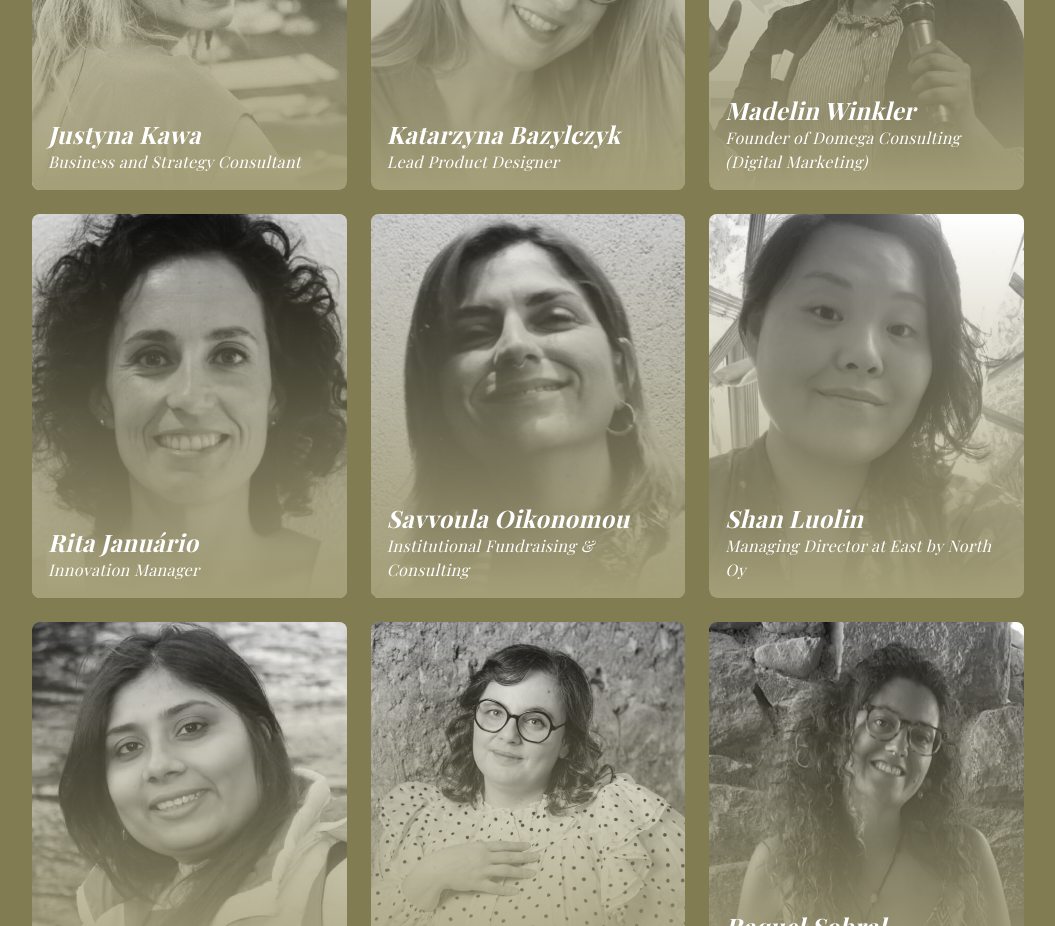
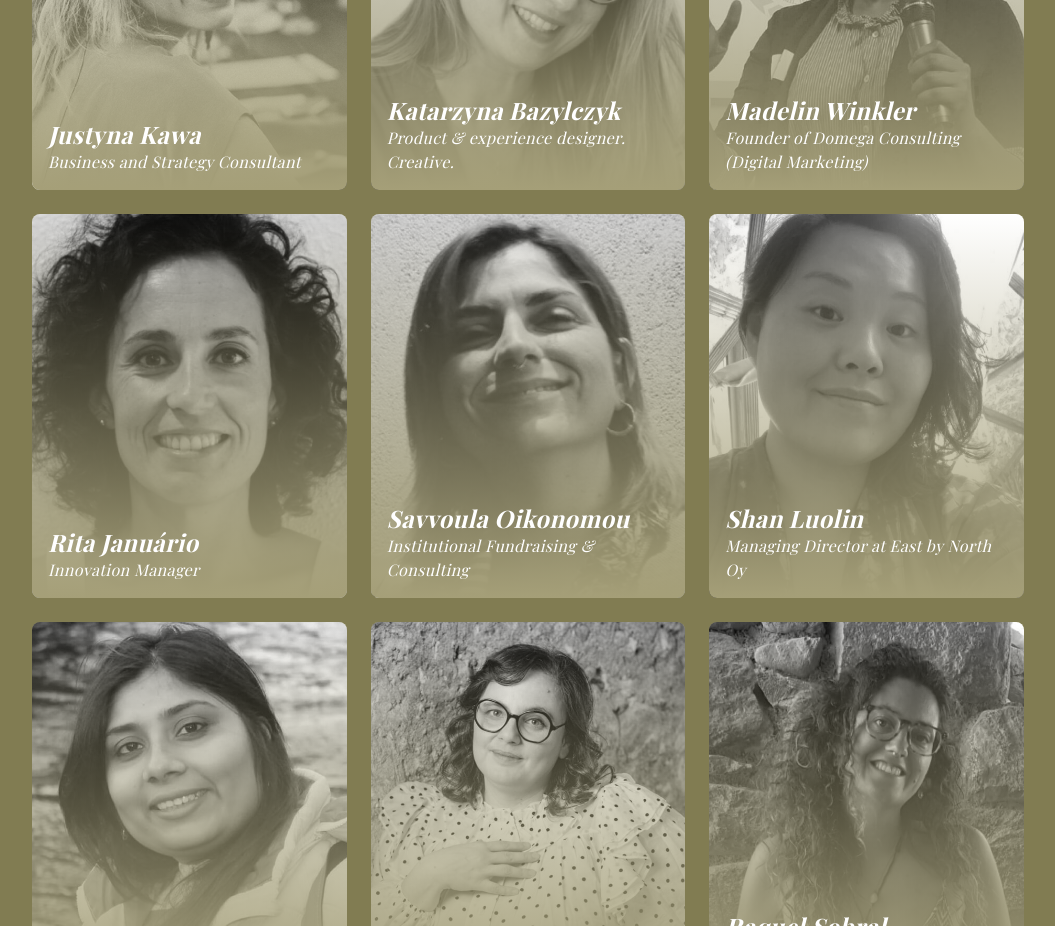
Before and after one commit to wearehc15/wearehc15.github.io, a SvelteKit app: page /alliance in a window 1280 px wide. Shown: the part 1920-2846 px from the top of the page, without its empty margins (112-1167 px from the left). Built offline with nearby package versions, Linux system fonts and the light colour scheme; some icons are missing; a web font is replaced by a local one.

Commit message:
fix: kasia

```diff
--- a/src/routes/TheTeam.svelte
+++ b/src/routes/TheTeam.svelte
@@ -18,7 +18,7 @@
 
 			<Person name="Justyna Kawa" intro="Business and Strategy Consultant" image_url="/images/justyna.jpg" person_url="/team/justyna" />
 
-			<Person name="Katarzyna Bazylczyk" intro="Lead Product Designer" image_url="/images/kasia.jpg" person_url="/team/katarzyna" />
+			<Person name="Katarzyna Bazylczyk" intro="Product & experience designer. Creative." image_url="/images/kasia.jpg" person_url="/team/katarzyna" />
 
 			<Person name="Madelin Winkler" intro="Founder of Domega Consulting (Digital Marketing)" image_url="/images/madelin.jpg" person_url="/team/madelin" />
 
--- a/src/routes/team/katarzyna/+page.svelte
+++ b/src/routes/team/katarzyna/+page.svelte
@@ -20,9 +20,10 @@
 
 		<PersonMeta
 			based_in="Poland"
-			email="katarzyna.bazylczyk@gmail.com"
+			email="k@bazylczyk.com"
 			socials = { [
 				{ title: 'LinkedIn', url: 'https://www.linkedin.com/in/katarzynabazylczyk/' },
+				{ title: 'Personal website', url: 'http://bazylczyk.com/' },
 				{ title: 'Instagram', url: 'https://www.instagram.com/venusand.co/' },
 				{ title: 'Venus & Co', url: 'https://venusand.com/' },
 			] }
@@ -30,7 +31,12 @@
 
 		<div class="lg:w-2/3 text-xl md:text-2xl">
 			<PersonDescription>
-				<p>Design specialist focused on crafting digital solutions for Subject Matter Experts. For the last 10 years she has created digital products for biotechnology and private banking sector. The most important projects include global solutions for Roche and Genentech, such as products for Medical Science Liaison, innovative solutions for employees of diagnostic laboratories and NHS in UK. Last 4 years, for the purposes of Citi Private Bank Innovation, she was responsible for design processes in projects on prospecting new UHNW clients, testing and comparing NLP models, investing in art (NFT) and conversational interfaces. Currently, she is advising on design strategy, solutions in initiatives and exploring VR tools within aviation and art investment sectors.</p>
+				<p class="mb-4 lg:mb-6 text-gray-500 italic">Product & experience designer. Creative.</p>
+				<p class="mb-4 lg:mb-6">
+					Design specialist focused on crafting digital solutions for Subject Matter Experts. Over the past decade, Katarzyna has been at the forefront of designing digital products for biotechnology and private banking sectors. Her portfolio includes global solutions for clients such as Roche and Genentech, encompassing products tailored for Medical Science Liaisons, innovations for diagnostic laboratory personnel, and financial projects within the UK's National Health Service (NHS). Within Citi Private Bank Innovation, she led design processes for projects focused on: prospecting new UHNW & HNW clients; testing and comparing Natural Language Processing (NLP) models, venturing into the world of art investment through NFTs conversational interfaces.
+				</p>
+				<p class="mb-4 lg:mb-6">Currently, she serves as an advisor, lending her expertise in design strategy and crafting solutions for various initiatives: exploring the integration of Virtual Reality (VR) tools in aviation; art tokenization experiences; and optimising research process through interfaces for genomics sector.</p>
+				<p>Katarzyna is also committed to addressing the critical gap in psychological education among adults and teenagers through her brand, Venus&Co. She leverages the power of design and art to facilitate meaningful and impactful products & experiences, striving to make a positive difference in the lives of individuals seeking psychological education and support.</p>
 			</PersonDescription>
 
 			<PersonStrength>
```
